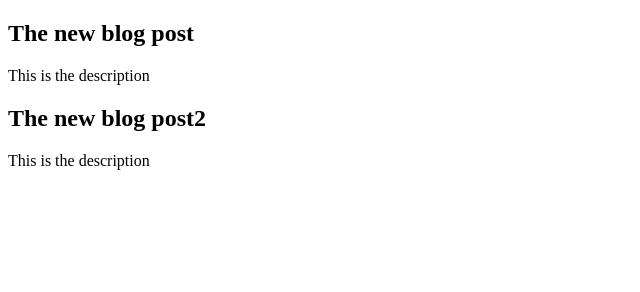
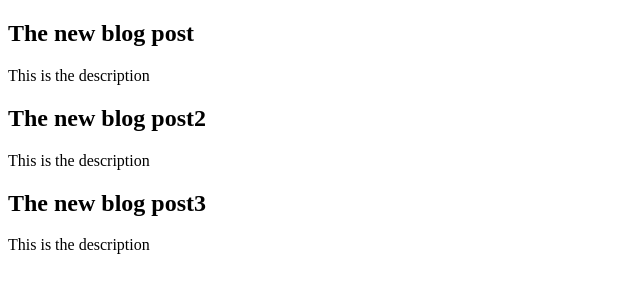
Before and after one commit to ecabralrojas/test-FSDB60Git, a plain HTML site: page blog/index.html in a window 1280 px wide. Shown: the whole page, without its empty margins (0-640 px from the left). Drawn offline with Linux system fonts and the light colour scheme.

Commit message:
Added another blog post

```diff
--- a/blog/index.html
+++ b/blog/index.html
@@ -9,5 +9,9 @@
       <h2>The new blog post2</h2>
       <p>This is the description</p>
     </article>
+    <article>
+      <h2>The new blog post3</h2>
+      <p>This is the description</p>
+    </article>
   </body>
 </html>
```
